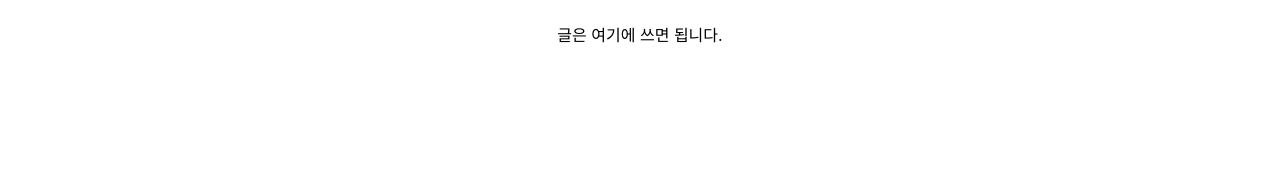
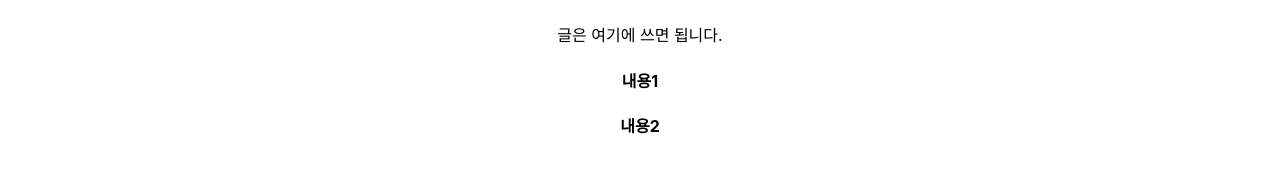
Before and after one commit to son-engr-kr/react_study, a React (Create React App) app: page / in a window 1280 px wide. Shown: the part 192-364 px from the top of the page. Built offline with nearby package versions, Linux system fonts and the light colour scheme.

Commit message:
array useState

```diff
--- a/src/App.js
+++ b/src/App.js
@@ -10,6 +10,7 @@ function App() {
 
 
   let [stateVar,setStateVar] = useState('대구 치과 추천');
+  let [arrayStateVar,setArrayStateVar] = useState(['내용1', '내용2']);
 
   return (
     <div className="App">
@@ -18,6 +19,14 @@ function App() {
       </div>
       <h4>글제목: {post}</h4>
       <p>글은 여기에 쓰면 됩니다.</p>
+
+
+      <div className="list">
+        <h4>{ arrayStateVar[0] }</h4>
+      </div>
+      <div className="list">
+        <h4>{ arrayStateVar[1] }</h4>
+      </div>
     </div>
   );
 }
```
